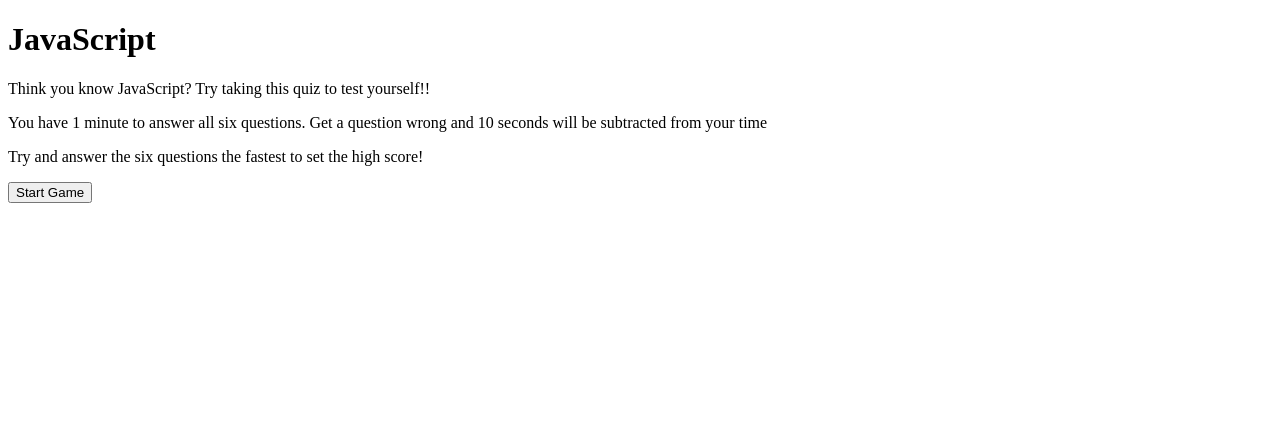
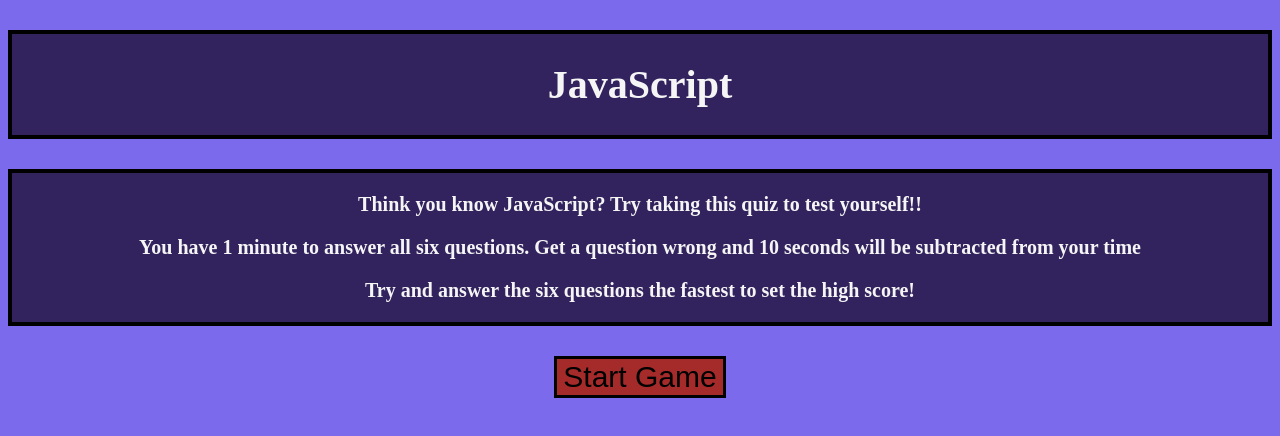
Before and after one commit to cverges1/Timed-Coding-Quiz, a plain HTML site: page index.html in a window 1280 px wide. Drawn offline with Linux system fonts and the light colour scheme.

Commit message:
updated css

```diff
--- a/assets/style.css
+++ b/assets/style.css
@@ -0,0 +1,37 @@
+body{
+    background-color: rgb(124, 106, 237);
+display: flex;
+display: block;
+justify-content: center;
+font-family: 'Times New Roman', Times, serif;
+font-size: 20px;
+color: whitesmoke;
+}
+
+header{
+    background-color: rgb(50, 34, 93);
+    text-align: center;
+    border: solid black 4px;
+    margin-bottom: 10px;
+    margin-top: 30px;
+}
+
+section{
+    text-align: center;
+}
+
+.card{
+    background-color: rgb(50, 34, 93);
+    border: solid black 4px;
+    margin-bottom: 10px;
+    margin-top: 30px;
+    font-weight: bolder;
+
+}
+
+button{
+    background-color: brown;
+    border: solid black 3px;
+    font-size: 30px;
+    margin: 20px;
+}
--- a/index.html
+++ b/index.html
@@ -5,7 +5,7 @@
     <meta http-equiv="X-UA-Compatible" content="IE=edge">
     <meta name="viewport" content="width=device-width, initial-scale=1.0">
     <link rel="stylesheet" href="./assets/style.css">
-    <title>Document</title>
+    <title>JavaScript Coding Quiz</title>
 </head>
 <body>
 <header>
@@ -18,7 +18,7 @@
     <p>Try and answer the six questions the fastest to set the high score!</p>
 </section>
 
-<button class="start-game">Start Game</button>
+<section><button id="start-game">Start Game</button></section>
 
 </body>
 <script src="./assets/script.js"></script>
```
